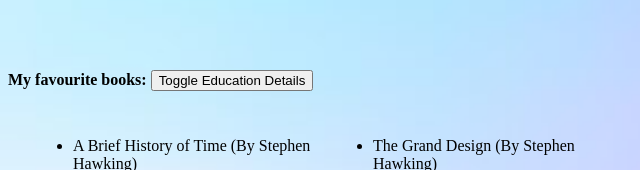
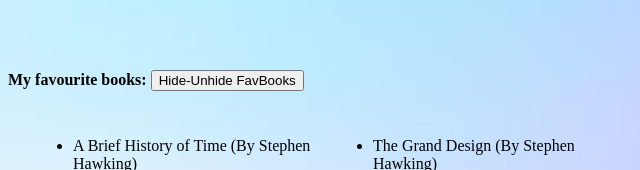
Before and after one commit to AyushhPatell/Personal-Website, a plain HTML site: page index.html in a window 1280 px wide. Shown: the part 366-536 px from the top of the page, 0-640 px from the left. Drawn offline with Linux system fonts and the light colour scheme.

Commit message:
Add files via upload

```diff
--- a/index.html
+++ b/index.html
@@ -1,6 +1,5 @@
 <!DOCTYPE html>
 <html lang="en">
-<meta name="viewport" content="width=device-width, initial-scale=1">
 <link rel="icon" href="B.png">
 <title>index.html</title>
 <link rel="stylesheet" href="style.css">
@@ -46,7 +45,7 @@
 
   <br></br>
 
-  <h4>My favourite books: <button id="FavBooks">Toggle Education Details</button> </h4>
+  <h4>My favourite books: <button id="FavBooks">Hide-Unhide FavBooks</button> </h4>
 
   <!--unordered List-->
   <ul class="bookItems">
```
